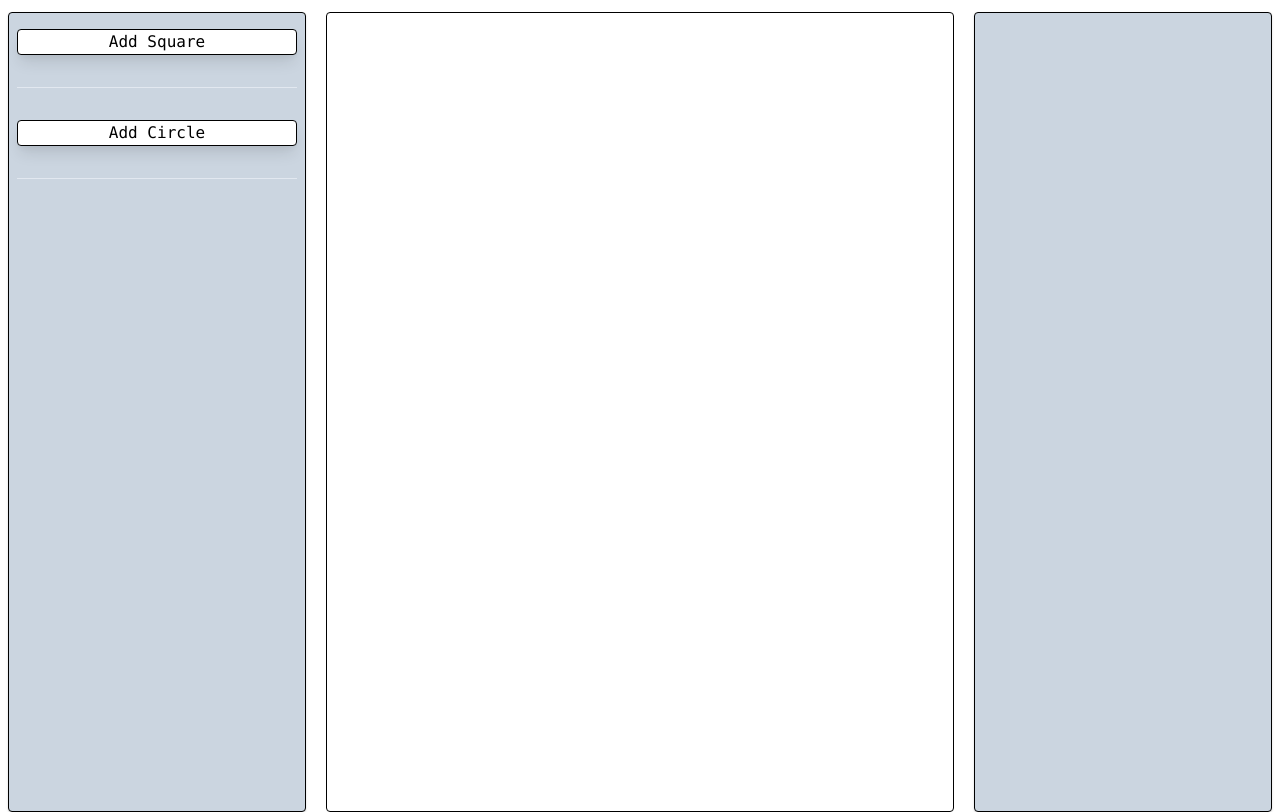
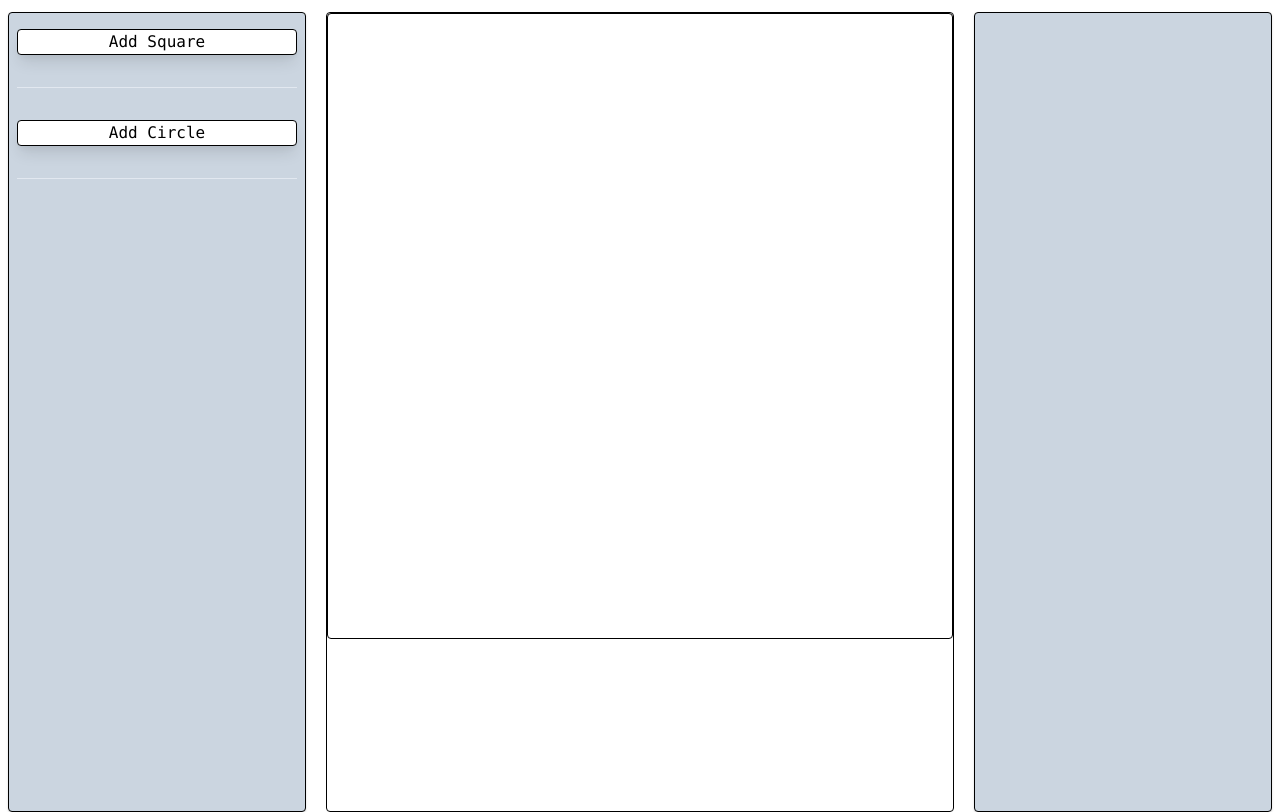
Before and after one commit to MuddyBootsCode/recoil-tryout, a React (Create React App) app: page / in a window 1280 px wide. Built offline with nearby package versions, Linux system fonts and the light colour scheme.

Commit message:
Feature: Added border to svg

```diff
--- a/src/components/DrawArea.js
+++ b/src/components/DrawArea.js
@@ -27,6 +27,7 @@ const DrawArea = () => {
             <div className="border border-black border-2 rounded">
                 <svg
                     viewBox={'0 0 640 640'}
+                    className="border border-black border-2 rounded"
                 >
                     {
                         shapes.map((c) => {
```
